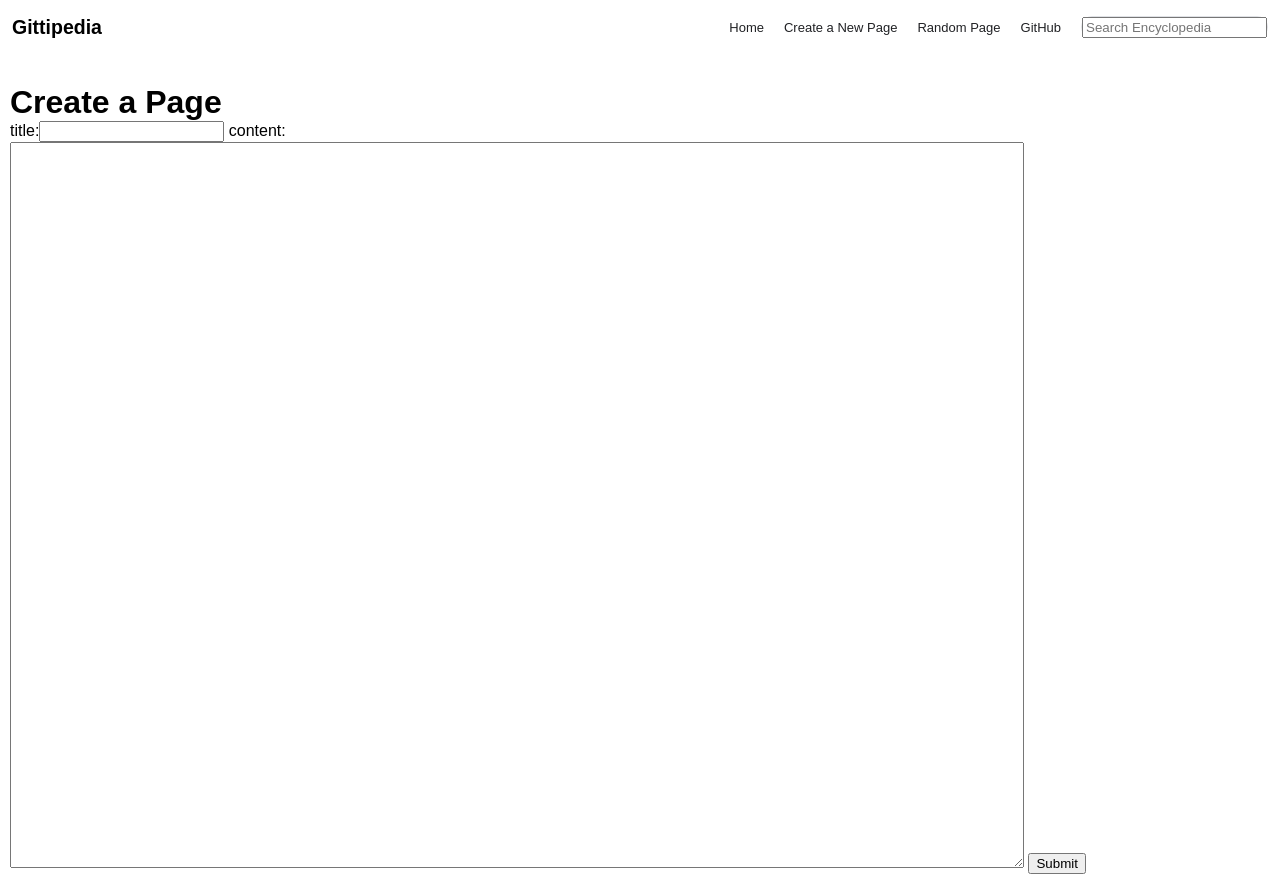
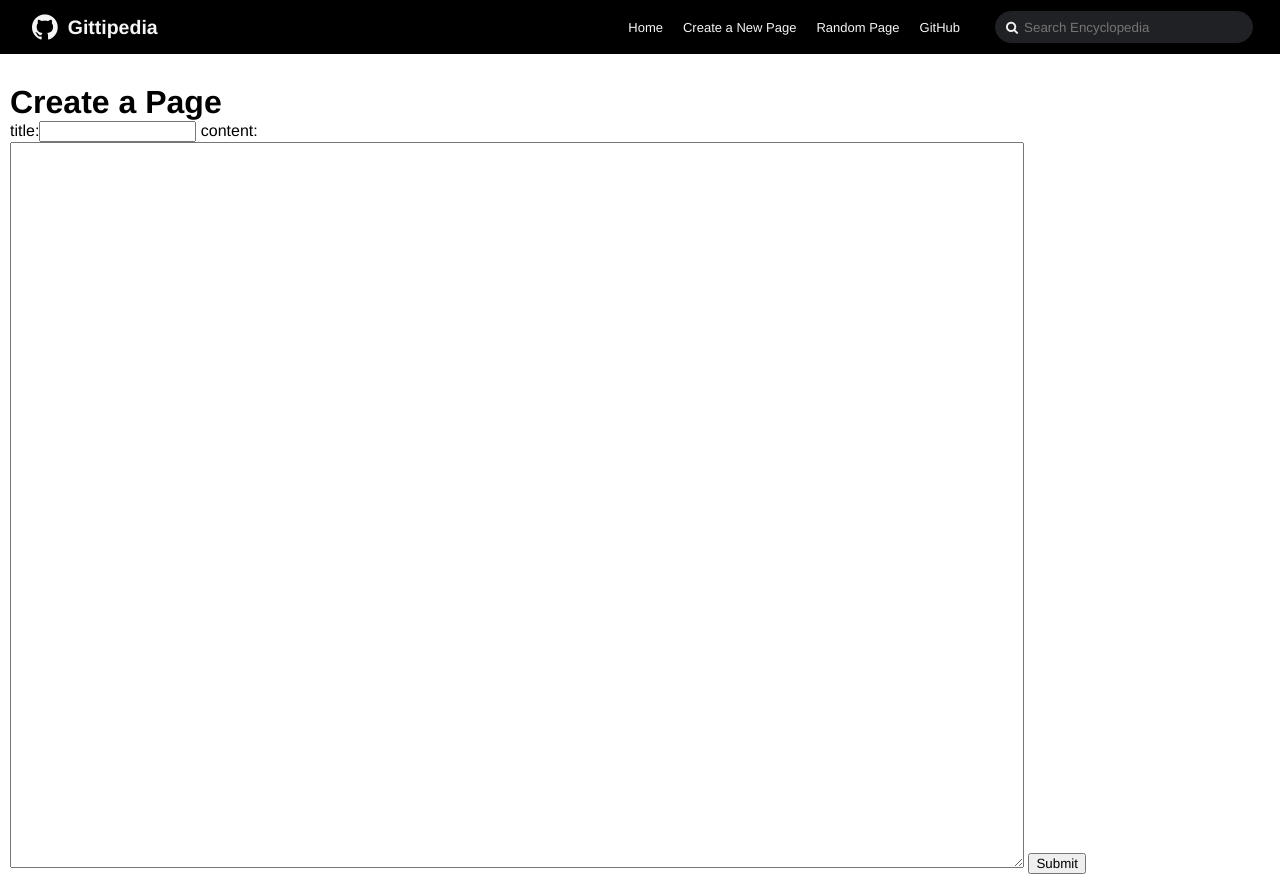
Before and after one commit to mikeblochlevermore/wiki, a Django app: page /create in a window 1280 px wide. Run offline with Django 3.2, Linux system fonts and the light colour scheme.

Commit message:
navbar updated

```diff
--- a/encyclopedia/static/encyclopedia/styles.css
+++ b/encyclopedia/static/encyclopedia/styles.css
@@ -1,6 +1,6 @@
 * {
     margin: 0px;
-    font-family: Arial, Helvetica, sans-serif;
+    font-family: Helvetica, Arial, sans-serif;
 }
 
 body {
@@ -15,42 +15,73 @@ nav {
     align-items: center;
     justify-content: space-between;
     padding: 12px;
+    background-color: black;
+    color: whitesmoke;
 }
 
 nav ul {
     align-items: center;
     list-style: none;
     display: flex;
-    margin: 0;
     padding: 0;
 }
 
-nav h2 {
-    margin-right: auto; /* Pushes the first item to the left */
+#logo {
+    display: flex;
+    align-items: center;
+}
+
+#logo i {
+    font-size: 30px;
+    padding-left: 10px;
+    padding-right: 10px;
+}
+
+#search_area {
+    padding: 15px;
+    height: auto;
+}
+
+#magnifier {
+    color: inherit;
+    margin: 4px;
+    margin-left: 10px;
+}
+
+#searchbar {
+    height: 30px;
+    border-radius: 20px;
+    border: 2px solid #202124;
+    background-color: #202124;
+    border-width: 1px;
+    display: flex;
+    position: relative;
+    width: 20vw;
+    margin-left: 10px;
+    align-items: center;
+}
+
+#searchinput {
+    outline: none;
+    border: none;
+    cursor: auto;
+    background-color: inherit;
+    color: inherit;
+}
+
+#searchbar:hover {
+    background-color: black;
 }
 
 nav a {
-    margin-left: 20px;
-}
-
-#searchbar {
-    height: 20px;
+    text-decoration: none;
+    color: inherit;
+    padding: 10px;
     border-radius: 20px;
-    border: 1px solid #dfe1e5;
-    border-width: 1px;
-    display: flex;
-    position: relative;
-    width: auto;
-    margin-left: 20px;
-}
-
-a {
-    text-decoration: none;
-    color: #202124;
 }
 
 a:hover {
-    text-decoration: underline;
+    background-color: #202124;
 }
 
 code {
--- a/encyclopedia/templates/encyclopedia/layout.html
+++ b/encyclopedia/templates/encyclopedia/layout.html
@@ -6,25 +6,33 @@
     <head>
         <title>{% block title %}{% endblock %}</title>
         <link href="{% static 'encyclopedia/styles.css' %}" rel="stylesheet">
+        <link rel="stylesheet" href="https://cdnjs.cloudflare.com/ajax/libs/font-awesome/4.7.0/css/font-awesome.min.css">
     </head>
     <body>
         <div>
             {% block nav %}
             <nav class="nav">
-                <div id="logo">
-                    <h2>Gittipedia</h2>
-                </div>
+                <a href="{% url 'index' %}">
+                    <div id="logo">
+                        <i class="fa fa-github" aria-hidden="true"></i>
+                        <h2>Gittipedia</h2>
+                    </div>
+                </a>
+
                 <ul>
                     <li><a href="{% url 'index' %}">Home</a></li>
                     <li><a href="{% url 'create' %}">Create a New Page</a></li>
                     <li><a href="{% url 'random' %}">Random Page</a></li>
                     <li><a href="{% url 'git' %}">GitHub</a></li>
-                    <li><div id="searchbar">
+
+                    <div id="search_area">
                         <form action="{% url 'search' %}" method="GET">
-                            <input type="text" name="q" placeholder="Search Encyclopedia">
+                            <div id="searchbar">
+                                <i id="magnifier" class="fa fa-search"></i>
+                                <input id="searchinput" type="text" name="q" placeholder="Search Encyclopedia">
+                            </div>
                         </form>
-                    </div></li>
-                </ul>
+                    <div>
             </nav>
             {% endblock %}
             <div class="main col-lg-10 col-md-9">
--- a/encyclopedia/templates/encyclopedia/search.html
+++ b/encyclopedia/templates/encyclopedia/search.html
@@ -15,7 +15,8 @@
         {% for entry in partial_match %}
             <h3><a href="wiki/{{ entry }}">{{ entry }}</a></h3>
         {% endfor %}
-
+    {% else %}
+        <p>No matches found</p>
     {% endif %}
 
 {% endblock %}
```
